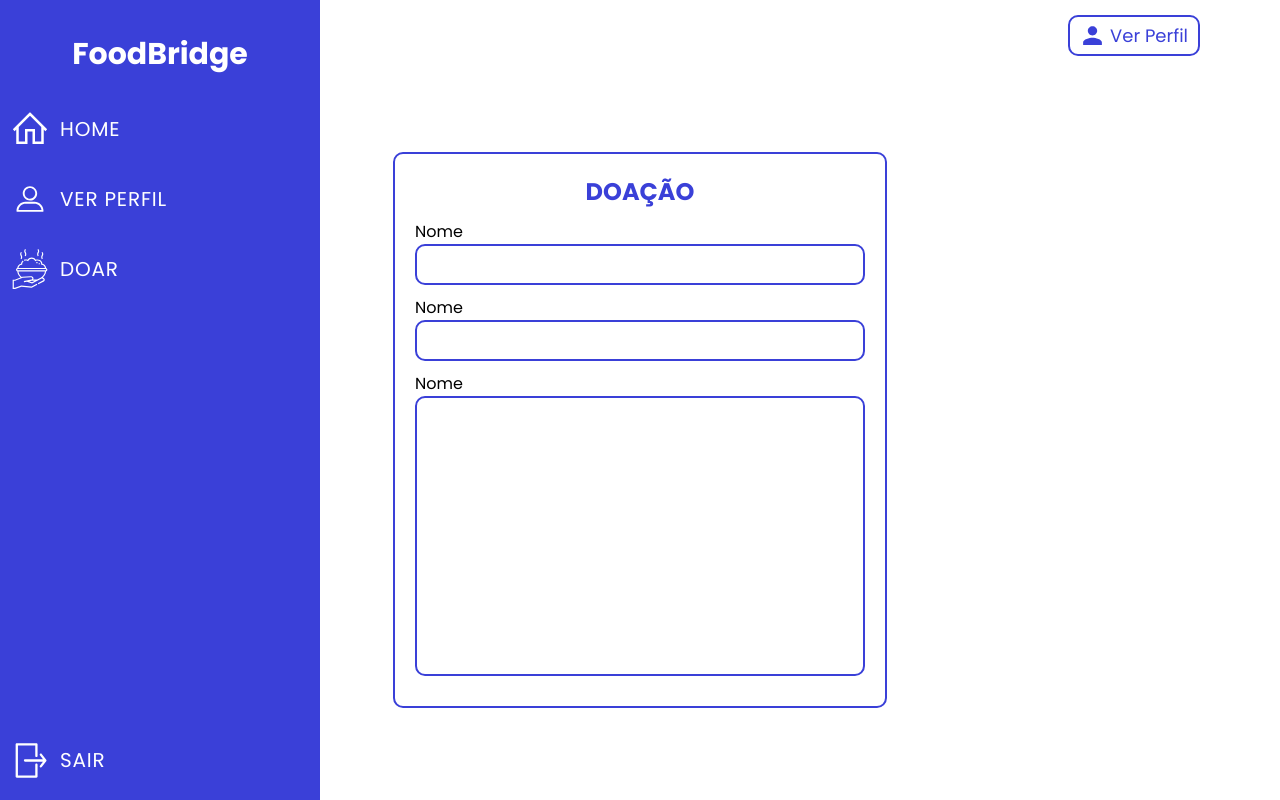
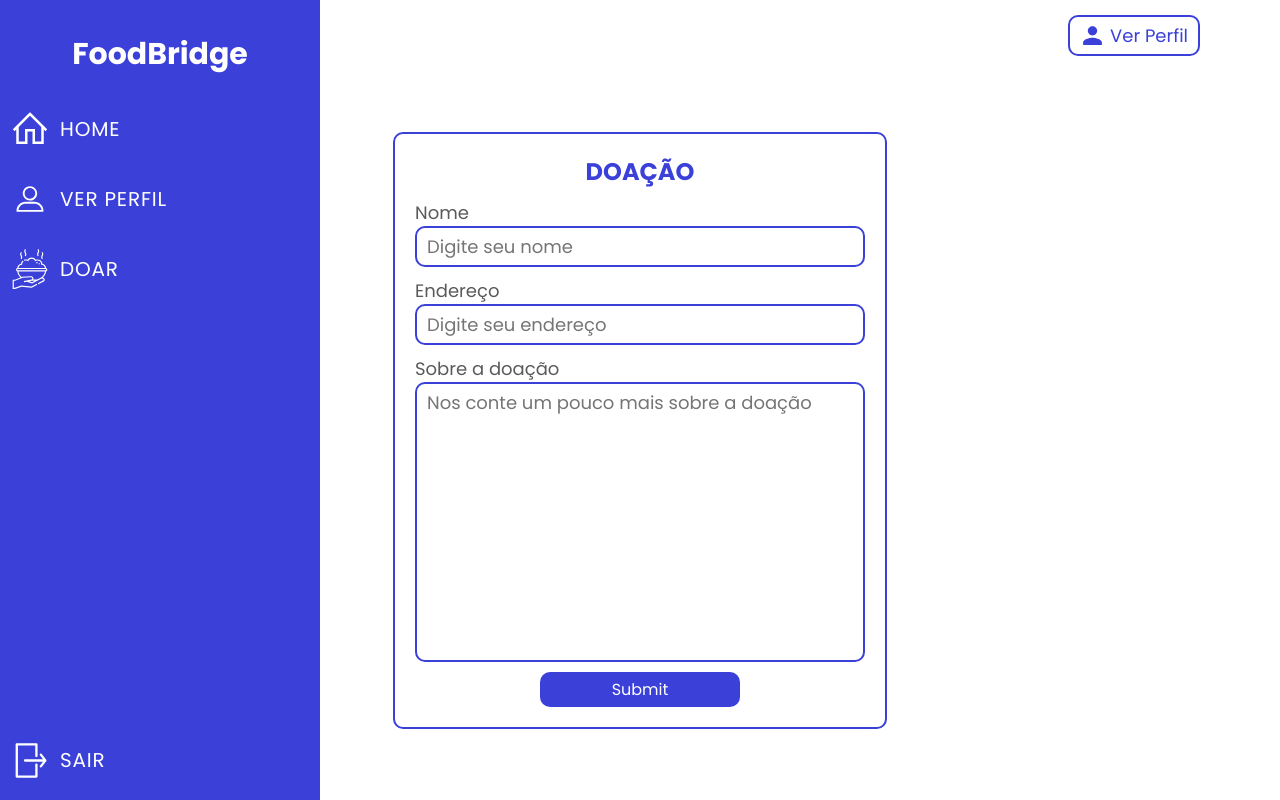
Before and after one commit to EduardoGollner0609/FoodBridge, a React (Vite) app in the folder frontend/: page /community/donation-register in a window 1280 px wide. Built offline with nearby package versions, Linux system fonts and the light colour scheme.

Commit message:
Adicionando detalhes ao card.

```diff
--- a/frontend/src/routes/CommunityPage/DonationRegisterPage/index.tsx
+++ b/frontend/src/routes/CommunityPage/DonationRegisterPage/index.tsx
@@ -10,17 +10,19 @@ export default function DonationRegisterPage() {
                         <form >
                             <div className="card-donation-register-item">
                                 <label>Nome</label>
-                                <input type="text" />
+                                <input type="text" placeholder='Digite seu nome'/>
                             </div>
                             <div className="card-donation-register-item">
-                                <label>Nome</label>
-                                <input type="text" />
+                                <label>Endereço</label>
+                                <input type="text" placeholder='Digite seu endereço' />
                             </div>
                             <div className="card-donation-register-item">
-                                <label>Nome</label>
-                                <textarea></textarea>
+                                <label>Sobre a doação</label>
+                                <textarea placeholder='Nos conte um pouco mais sobre a doação'></textarea>
                             </div>
-
+                            <div className="card-donation-register-btn-submit">
+                                <input type="submit" />
+                            </div>
                         </form>
                     </div>
                 </div>
--- a/frontend/src/routes/CommunityPage/DonationRegisterPage/styles.css
+++ b/frontend/src/routes/CommunityPage/DonationRegisterPage/styles.css
@@ -14,6 +14,12 @@
   border: 2px solid var(--fb-color-primary);
   padding: 20px;
   border-radius: 10px;
+}
+
+.card-donation-register form label,
+input {
+  color: var(--fb-color-secondary);
+  font-size: 18px;
 }
 
 .card-donation-register h2 {
@@ -39,7 +45,6 @@ textarea {
 
 .card-donation-register-item input {
   padding: 5px 10px;
-  font-size: 18px;
 }
 
 .card-donation-register-item textarea {
@@ -49,3 +54,20 @@ textarea {
   height: 280px;
   font-size: 18px;
 }
+
+.card-donation-register-btn-submit {
+  width: 100%;
+  display: flex;
+  justify-content: center;
+}
+
+.card-donation-register-btn-submit input {
+  padding: 5px;
+  font-size: 16px;
+  width: 200px;
+  border-radius: 10px;
+  border: none;
+  background-color: var(--fb-color-primary);
+  color: var(--fb-color-quartiary);
+  cursor: pointer;
+}
```
